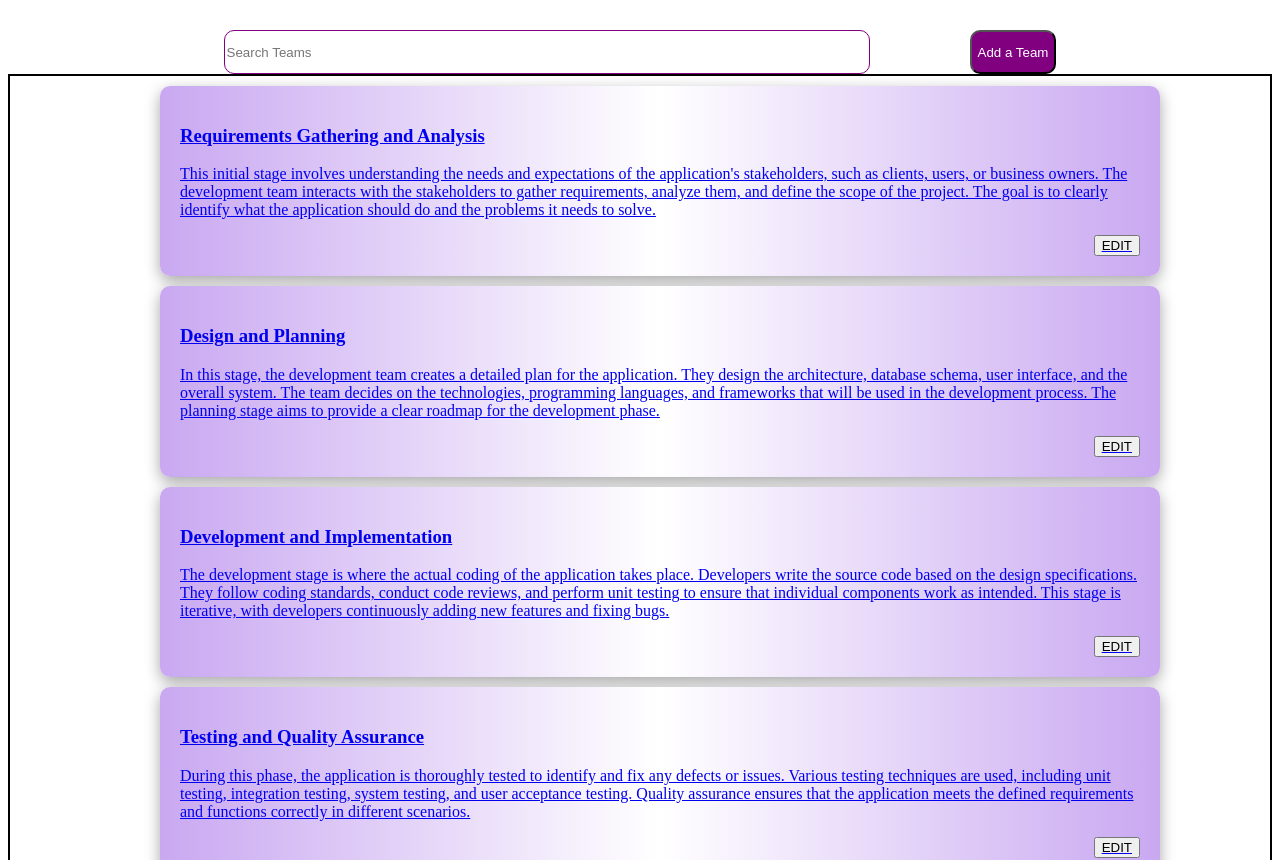
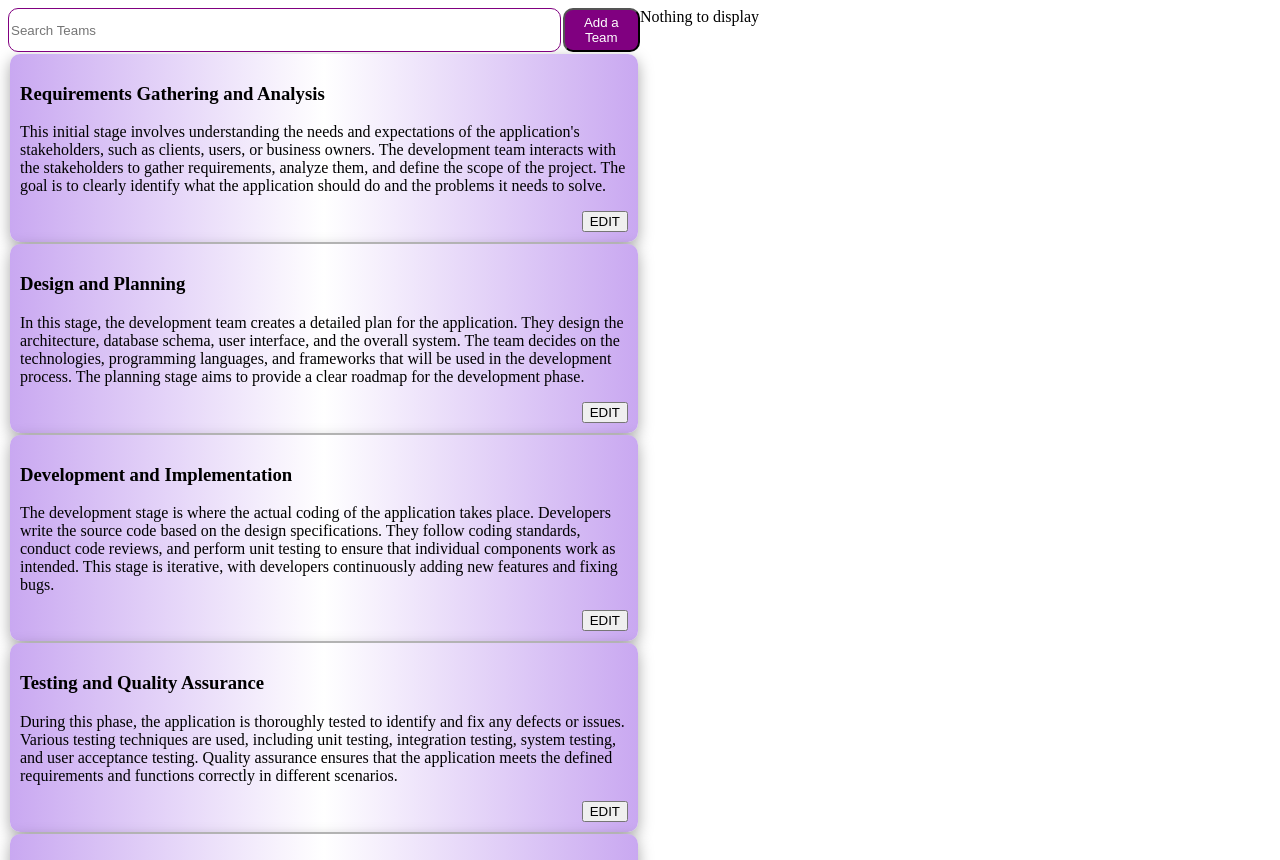
Before and after one commit to hash-insert/checkpoint-employee-management-app-bigapple, a React (Create React App) app in the folder client/: page /admin/team in a window 1280 px wide. Shown: the top 860 px of the page. Built offline with nearby package versions, Linux system fonts and the light colour scheme.

Commit message:
changes in team page done

```diff
--- a/client/src/App.js
+++ b/client/src/App.js
@@ -1,6 +1,6 @@
 
 import './App.css';
-import TeamMembers from './Team/team-members';
+
 import TeamPage from './Team/team.js';
 import {BrowserRouter,Routes,Route} from "react-router-dom"
 
@@ -11,7 +11,7 @@ function App() {
 <BrowserRouter>
 <Routes>
 
-  <Route path='/admin/team/teammembers' element={<TeamMembers/>}/>
+
    <Route path="/admin/team" element={ <TeamPage/>}/>
 </Routes>
 </BrowserRouter>
--- a/client/src/Team/card.js
+++ b/client/src/Team/card.js
@@ -1,11 +1,15 @@
+import { Link } from "react-router-dom";
 import "./team.css"
 
-function Card({name,desc,editfunc}) {
+function Card({name,desc,editfunc,onClick}) {
+  const showEmp=()=> {
+
+  }
     return ( <>
 
     <div className="card  box">
 
-        <h3 className="head">{name}</h3>
+      <h3 className="head" onClick={onClick}>{name}</h3>
         <p className="desc">{desc}</p>
         <div className="edit-btn" onClick={editfunc}><button>EDIT</button></div>
     </div>
--- a/client/src/Team/team-member.css
+++ /dev/null
@@ -1,23 +0,0 @@
-.card{
-
-    width: 300px;
-
-    box-shadow: rgba(0, 0, 0, 0.35) 0px 5px 15px;
-}
-
-.emp{
-
-    list-style: none;
-    font-family: 'Gill Sans', 'Gill Sans MT', Calibri, 'Trebuchet MS', sans-serif;
-    font-weight: 600;
-}
-
-
-
-.Empbtn{
-    margin-right: 60px;
-    display: flex;
-justify-content: flex-end;
-align-items: flex-end;
-height: 30vh;
-}
--- a/client/src/Team/team-members.js
+++ /dev/null
@@ -1,58 +0,0 @@
-import { useState } from "react";
-import "./team-member.css";
-
-
-// import React from 'react';
-
-// const TeamMember = ({ name, role, photoUrl, description }) => {
-//   return (
-//     <div className="team-member">
-//       <img src={photoUrl} alt={name} />
-//       <h2>{name}</h2>
-//       <h3>{role}</h3>
-//       <p>{description}</p>
-//     </div>
-//   );
-// };
-
-// export default TeamMember;
-
-
-function TeamMembers(props) {
-
-
-  const [employees, setEmployees] = useState([
-    "John",
-    "Elena",
-    "Zack",
-    "Roonie",
-    "Hailey",
-  ]);
-
-  const handleAddEmp = (value) => {
-
-
-    setEmployees([...employees, value]);
-    console.log(employees);
-  };
-
-  return (
-    <>
-      <div className="card">
-        <h1>Team Name</h1>
-        <h2>Project Name</h2>
-        <h2>Team Lead</h2>
-        <ul className="emp">
-          {employees.map((name, i) => {
-            return <li key={i}>{name}</li>;
-          })}
-        </ul>
-      </div>
-      <div className="Empbtn">
-        <button onClick={handleAddEmp}>AddEmp</button>
-      </div>
-    </>
-  );
-}
-
-export default TeamMembers;
--- a/client/src/Team/team.css
+++ b/client/src/Team/team.css
@@ -1,13 +1,30 @@
-.container{
-  border: 2px solid black;
+.whole-page{
+  display: flex;
+width: 100%;
+
+}
+.left-half{
+  width:50%;
+
+}
+.right-half{
+  width:50%;
+  display: flex;
+
+  justify-content: center;
+
 }
 
 
 .searchbox {
-  display: flex;
-  margin-top: 30px;
-  width: 100%;
-  justify-content:center
+
+display: flex;
+
+
+
+
+
+
 
 }
 .searchbox i {
@@ -21,7 +38,7 @@
 }
 
 .search-input {
-  width: 50vw;
+width: 100%;
   height: 40px;
   border-radius: 10px ;
 
@@ -34,18 +51,15 @@ input:focus-visible {
   border: 2px solid purple;
 }
 .boxes {
-  margin: 5px;
+
   list-style: none;
-  display: flex;
-  flex-direction: column;
-  justify-content: center;
-  align-items: center;
+width: 100%;
 
 }
 .box {
-  padding: 20px;
-  width: 75vw;
-margin: 5px;
+  padding: 10px;
+
+margin: 2px;
   border-radius: 10px;
   background-image:linear-gradient(to right,#c9a8f1,white, #c9a8f1);
   box-shadow: rgba(0, 0, 0, 0.35) 0px 5px 15px;
@@ -58,7 +72,7 @@ margin: 5px;
 }
 
 .team-btn{
-  margin-left: 100px;
+margin-left: 2px;
   border-radius: 10px;
   color: white;
   background-color: purple;
--- a/client/src/Team/team.js
+++ b/client/src/Team/team.js
@@ -7,6 +7,14 @@ import AddTeamModal from "./addteamModal";
 function TeamPage() {
   const [showModal, setShowModal] = useState(false);
   const navigate = useNavigate();
+  const [employees, setEmployees] = useState([
+    "John",
+    "Elena",
+    "Zack",
+    "Roonie",
+    "Hailey",
+  ]);
+  const [addEmp, setAddEmp] = useState("");
 
   const data = [
     {
@@ -33,12 +41,23 @@ function TeamPage() {
   const [team, setTeams] = useState(data);
 
   const [search, setSearch] = useState("");
+  const [toggle,setToggle]=useState(false)
 
   const handleSearch = (e) => {
     let value = e.target.value;
 
     setSearch(value);
   };
+
+
+  const handleAddEmp = () => {
+    setEmployees([...employees, addEmp]);
+    console.log(employees);
+  };
+
+  const handleEmp=()=> {
+    setToggle(true)
+  }
   const filteredteams = team.filter((item) => item.Team.indexOf(search) > -1);
 
   const addTeam = (newTeam) => {
@@ -55,6 +74,8 @@ function TeamPage() {
 
   return (
     <>
+      <div className="whole-page">
+        <div className="left-half">
           <div className="searchbox">
             <input
               className="search-input"
@@ -69,29 +90,46 @@ function TeamPage() {
             </button>
           </div>
           <div className="container">
-        <ul className="boxes">
             {filteredteams.length > 0 ? (
               filteredteams.map((data, i) => {
-              return (
-                <li key={i}>
-                  <Link to="/admin/team/teammembers">
-                    <Card name={data.Team} desc={data.desc} />
-                  </Link>
-                </li>
-              );
+                return <Card key={i} name={data.Team} desc={data.desc} onClick={handleEmp} />;
               })
             ) : (
               <div>
                 <p>No results found</p>{" "}
               </div>
             )}
-        </ul>
           </div>
           <AddTeamModal
             showModal={showModal}
             closeModal={closeModal}
             addTeam={addTeam}
           />
+        </div>
+
+        {!toggle ? (<div> Nothing to display</div>) : ( <div className="right-half">
+          <div className="card">
+            <h1>Team Name</h1>
+            <h2>Project Name</h2>
+            <h2>Team Lead</h2>
+            <ul className="emp">
+              {employees.map((name, i) => {
+                return <li key={i}>{name}</li>;
+              })}
+            </ul>
+          </div>
+          <div className="Empbtn">
+            <input
+              value={addEmp}
+              onChange={(e) => {
+                setAddEmp(e.target.value);
+              }}
+            />
+            <button onClick={handleAddEmp}>AddEmp</button>
+          </div>
+        </div>)}
+
+      </div>
     </>
   );
 }
--- a/client/src/Team/teamModel.css
+++ b/client/src/Team/teamModel.css
@@ -3,7 +3,7 @@
   position: absolute;
 background-image: linear-gradient(to right,white,#c9a8f1);
   top: 15%;
-  left: 40%;
+  left: 10%;
 
   width: 350px;
   height: 350px;
```
Lines whose indentation alone changed are shown as unchanged.
